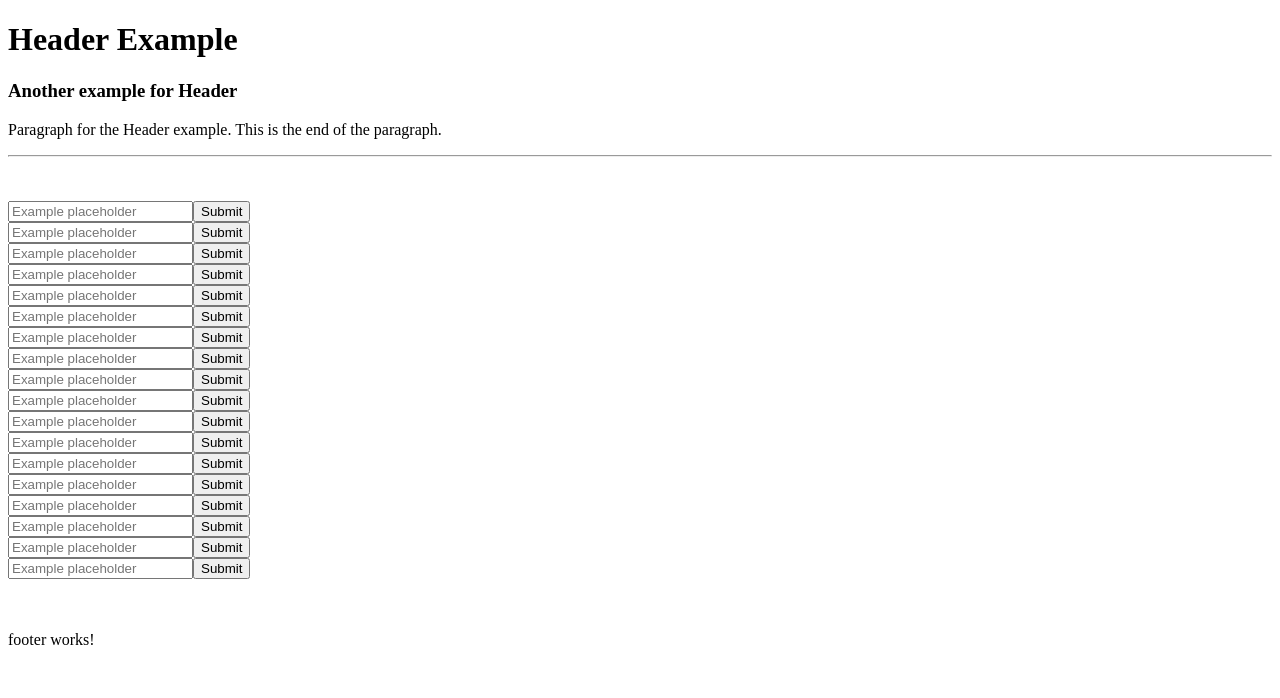
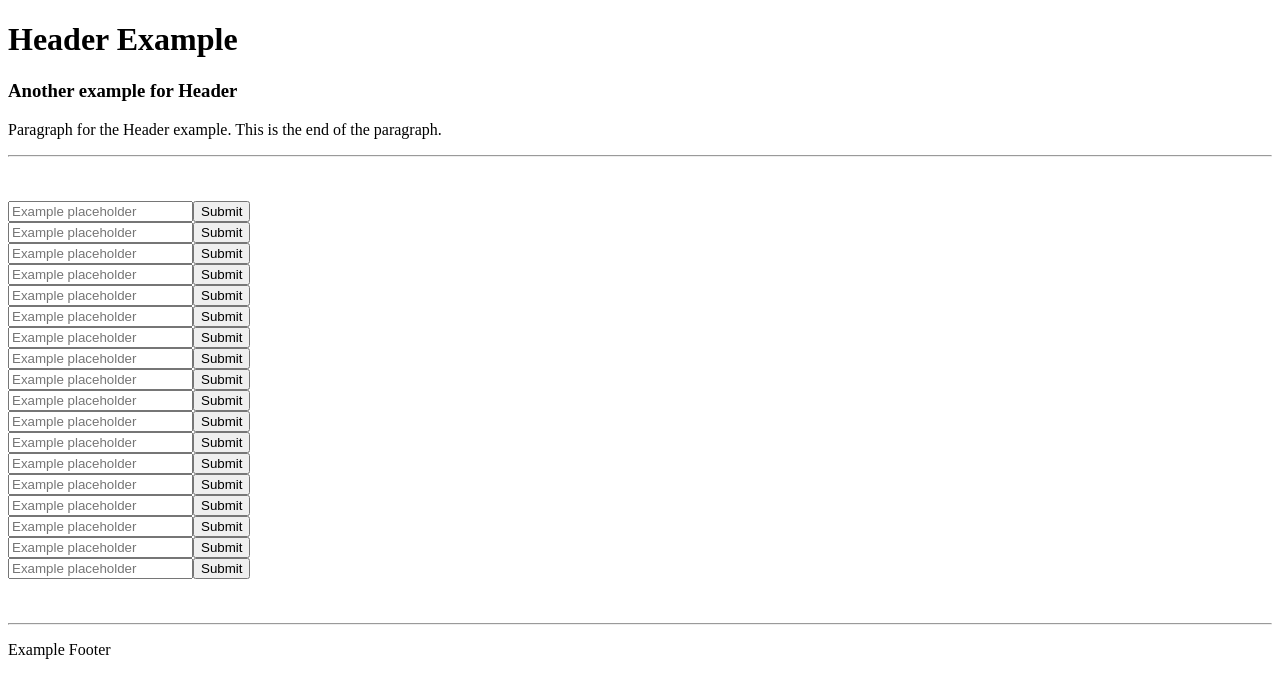
Before and after one commit to IvannaGotsova/Angular, an Angular app in the folder first-example/: page / in a window 1280 px wide. Shown: the top 698 px of the page. Built offline with nearby package versions, Linux system fonts and the light colour scheme.

Commit message:
Added code to the footer

```diff
--- a/first-example/src/app/components/footer/footer.component.html
+++ b/first-example/src/app/components/footer/footer.component.html
@@ -1 +1,2 @@
-<p>footer works!</p>
+<hr>
+<p>Example Footer</p>
```
